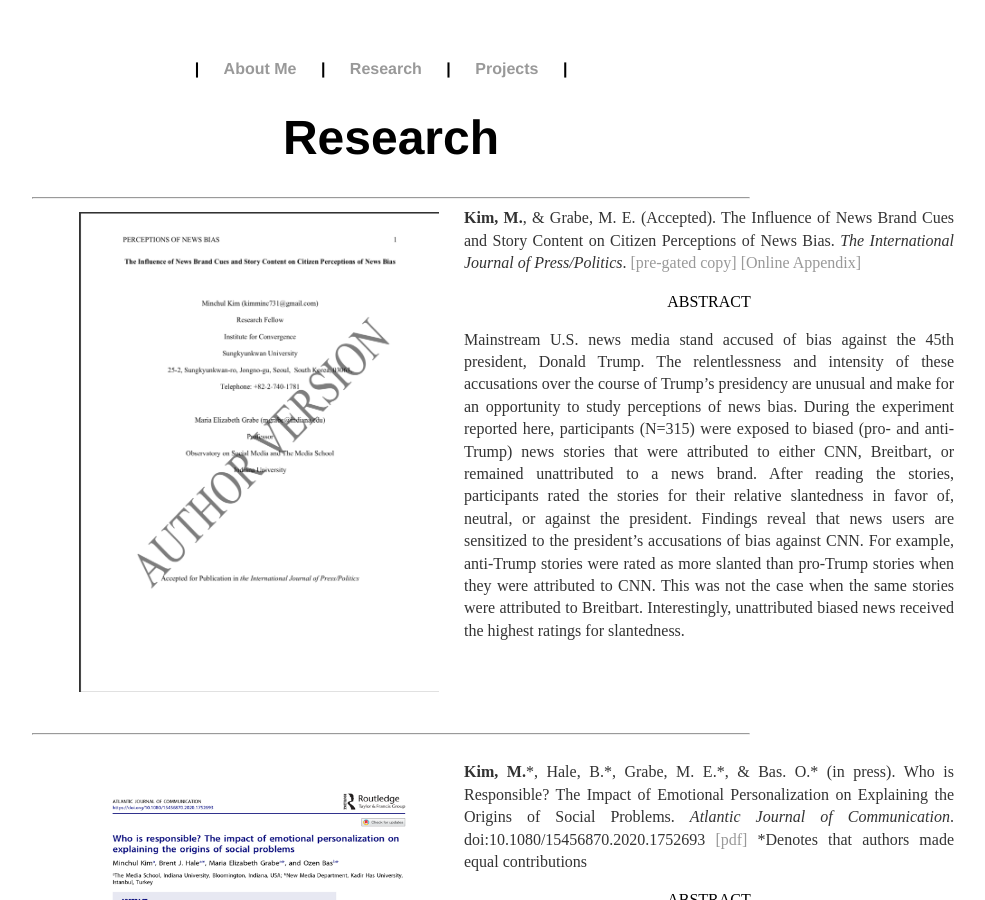
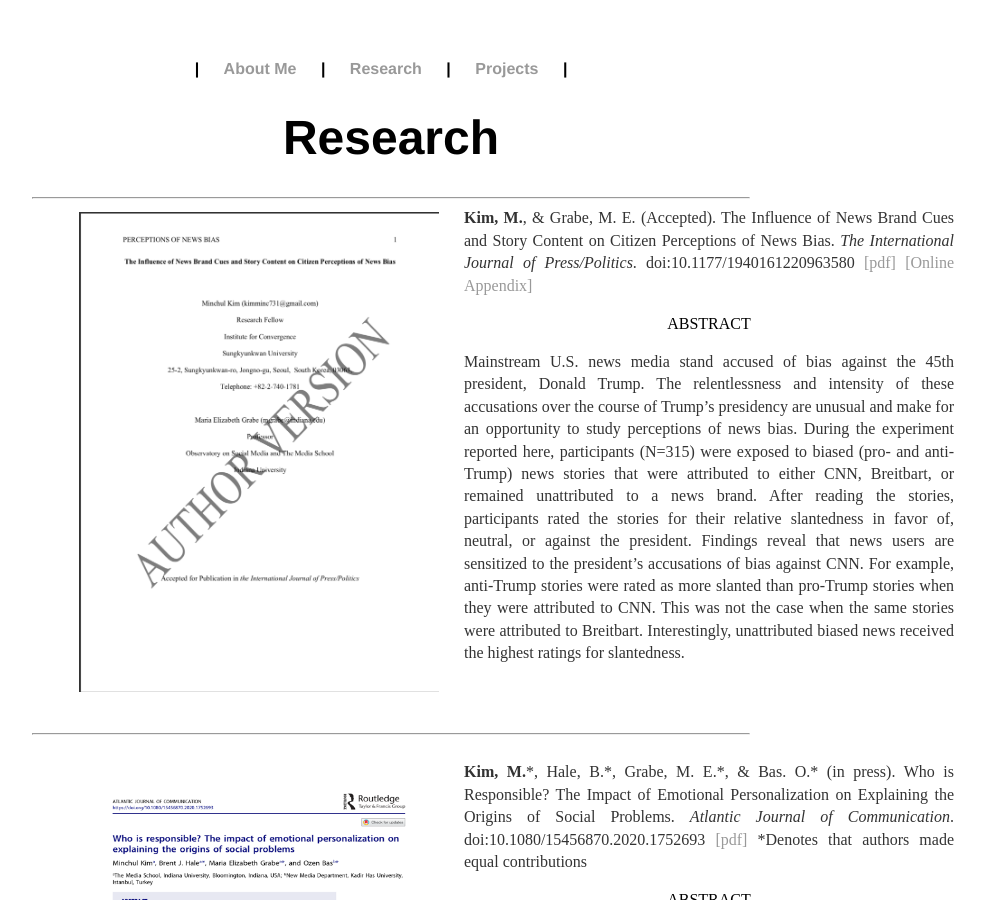
Before and after one commit to minchulkim-phd/minchulkim, a Jekyll site: the page built from research/index.html, in a window 1280 px wide and 900 px high. Shown: the whole window, without its empty margins (249-1234 px from the left). Built offline with Jekyll 4.4.1, drawn with Linux system fonts in a browser that asks for light colours.

Commit message:
Update index.html

```diff
--- a/research/index.html
+++ b/research/index.html
@@ -10,7 +10,7 @@
 	<div class="slide-content">
 		<img src="/images/kim & grabe in press.png" width='360px;' height='480px;' style="float:left;margin: 5px 20px;">
                 <div class="imgDes">
-		<p> <strong>Kim, M.</strong>, & Grabe, M. E. (Accepted). The Influence of News Brand Cues and Story Content on Citizen Perceptions of News Bias. <i>The International Journal of Press/Politics</i>. <a href='https://osf.io/rnk9m/' target="_blank">[pre-gated copy]</a> <a href='https://osf.io/v4d2k/' target="_blank">[Online Appendix]</a></p>
+		<p> <strong>Kim, M.</strong>, & Grabe, M. E. (Accepted). The Influence of News Brand Cues and Story Content on Citizen Perceptions of News Bias. <i>The International Journal of Press/Politics</i>. doi:10.1177/1940161220963580 <a href='https://doi.org/10.1177/1940161220963580' target="_blank">[pdf]</a> <a href='https://osf.io/v4d2k/' target="_blank">[Online Appendix]</a></p>
 			</br><p><center>ABSTRACT</center></p></br>
 		<p> Mainstream U.S. news media stand accused of bias against the 45th president, Donald Trump. The relentlessness and intensity of these accusations over the course of Trump’s presidency are unusual and make for an opportunity to study perceptions of news bias. During the experiment reported here, participants (N=315) were exposed to biased (pro- and anti-Trump) news stories that were attributed to either CNN, Breitbart, or remained unattributed to a news brand. After reading the stories, participants rated the stories for their relative slantedness in favor of, neutral, or against the president. Findings reveal that news users are sensitized to the president’s accusations of bias against CNN. For example, anti-Trump stories were rated as more slanted than pro-Trump stories when they were attributed to CNN. This was not the case when the same stories were attributed to Breitbart. Interestingly, unattributed biased news received the highest ratings for slantedness. </p>
 		</div>
```
